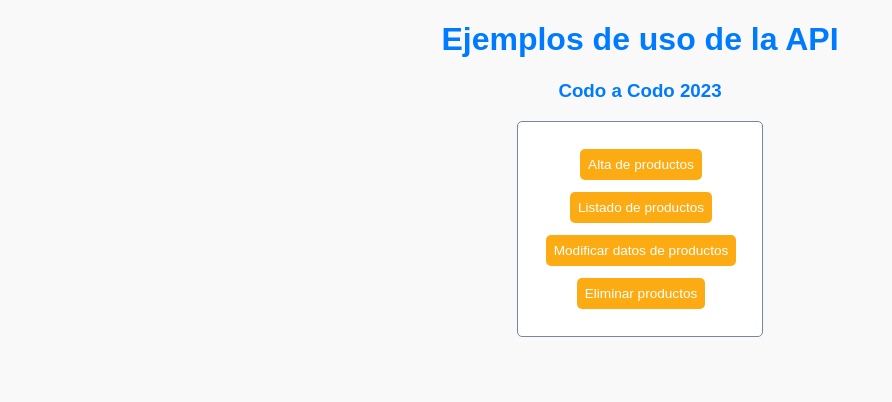
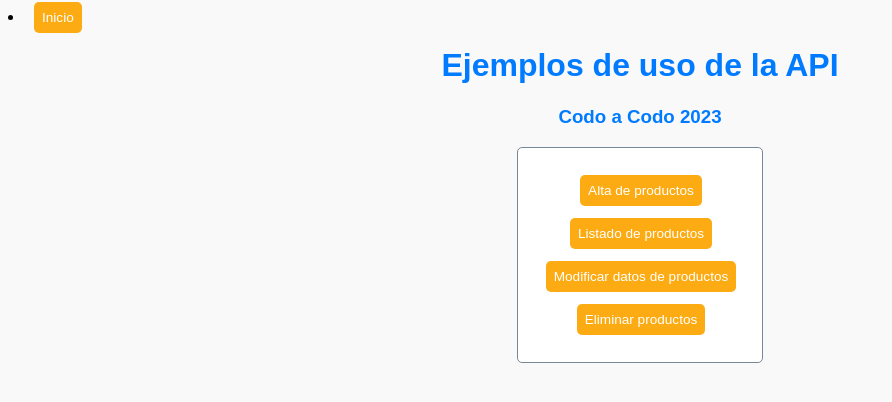
Before and after one commit to maxifernandeaz/proyectocodo2023, a plain HTML site: page index1.html in a window 1280 px wide. Shown: the whole page, without its empty margins (0-892 px from the left). Drawn offline with Linux system fonts and the light colour scheme.

Commit message:
cambio front

```diff
--- a/index1.html
+++ b/index1.html
@@ -12,6 +12,9 @@ scale=1.0">
 </head>
 
 <body>
+    <header>
+        <li><a href="index.html">Inicio</a></li>
+    </header>
     <h1>Ejemplos de uso de la API</h1>
     <h3>Codo a Codo 2023</h3>
     <table>
```
Also changed, not shown: index.html (+1 -0 lines).
